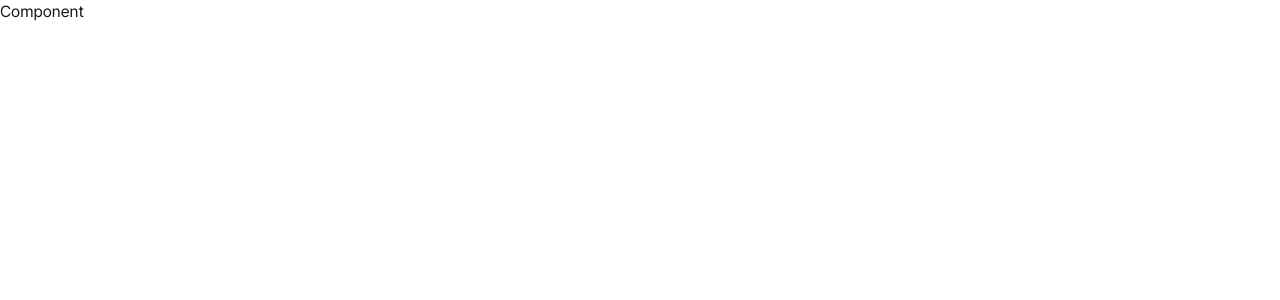
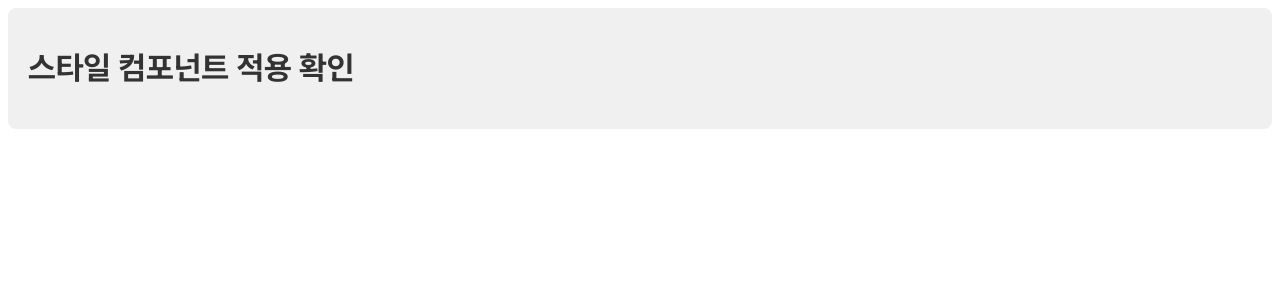
Before and after one commit to JECT-Study/Componote-FE, a Next.js app: page /component in a window 1280 px wide. Shown: the top 300 px of the page. Built offline with nearby package versions, Linux system fonts and the light colour scheme.

Commit message:
[🔨chore]: styled-components 기초 환경 설정 및 사용 예시 구현

```diff
--- /dev/null
+++ b/src/app/component/MyComponents.tsx
@@ -0,0 +1,21 @@
+"use client";
+
+import styled from "styled-components";
+
+const Wrapper = styled.div`
+  background-color: #f0f0f0;
+  padding: 20px;
+  border-radius: 8px;
+`;
+
+const Title = styled.h1`
+  color: #333;
+`;
+
+export default function MyComponent() {
+  return (
+    <Wrapper>
+      <Title>스타일 컴포넌트 적용 확인</Title>
+    </Wrapper>
+  );
+}
--- a/src/app/component/page.tsx
+++ b/src/app/component/page.tsx
@@ -1,3 +1,11 @@
+"use client";
+
+import MyComponent from "./MyComponents";
+
 export default function Component() {
-  return <div>Component</div>;
+  return (
+    <div>
+      <MyComponent />
+    </div>
+  );
 }
--- a/src/app/layout.tsx
+++ b/src/app/layout.tsx
@@ -1,17 +1,19 @@
-import type { Metadata } from "next";
+"use client";
+
+import { Metadata } from "next";
 import localFont from "next/font/local";
-import "./globals.css";
 
-export const metadata: Metadata = {
-  title: "Create Next App",
-  description: "Generated by create next app",
-};
+import { Registry as StyledComponentRegistry } from "../styles/Registry";
 
 const pretendard = localFont({
   src: "./font/PretendardVariable.woff2",
   variable: "--font-pretendard",
   display: "swap",
 });
+
+const metadata: Metadata = {
+  title: "컴포노트",
+};
 
 export default function RootLayout({
   children,
@@ -20,7 +22,10 @@ export default function RootLayout({
 }>) {
   return (
     <html lang="ko" className={pretendard.className}>
-      <body className="font-pretendard">{children}</body>
+      <title>{metadata.title as string}</title>
+      <body className="font-pretendard">
+        <StyledComponentRegistry>{children}</StyledComponentRegistry>
+      </body>
     </html>
   );
 }
```
